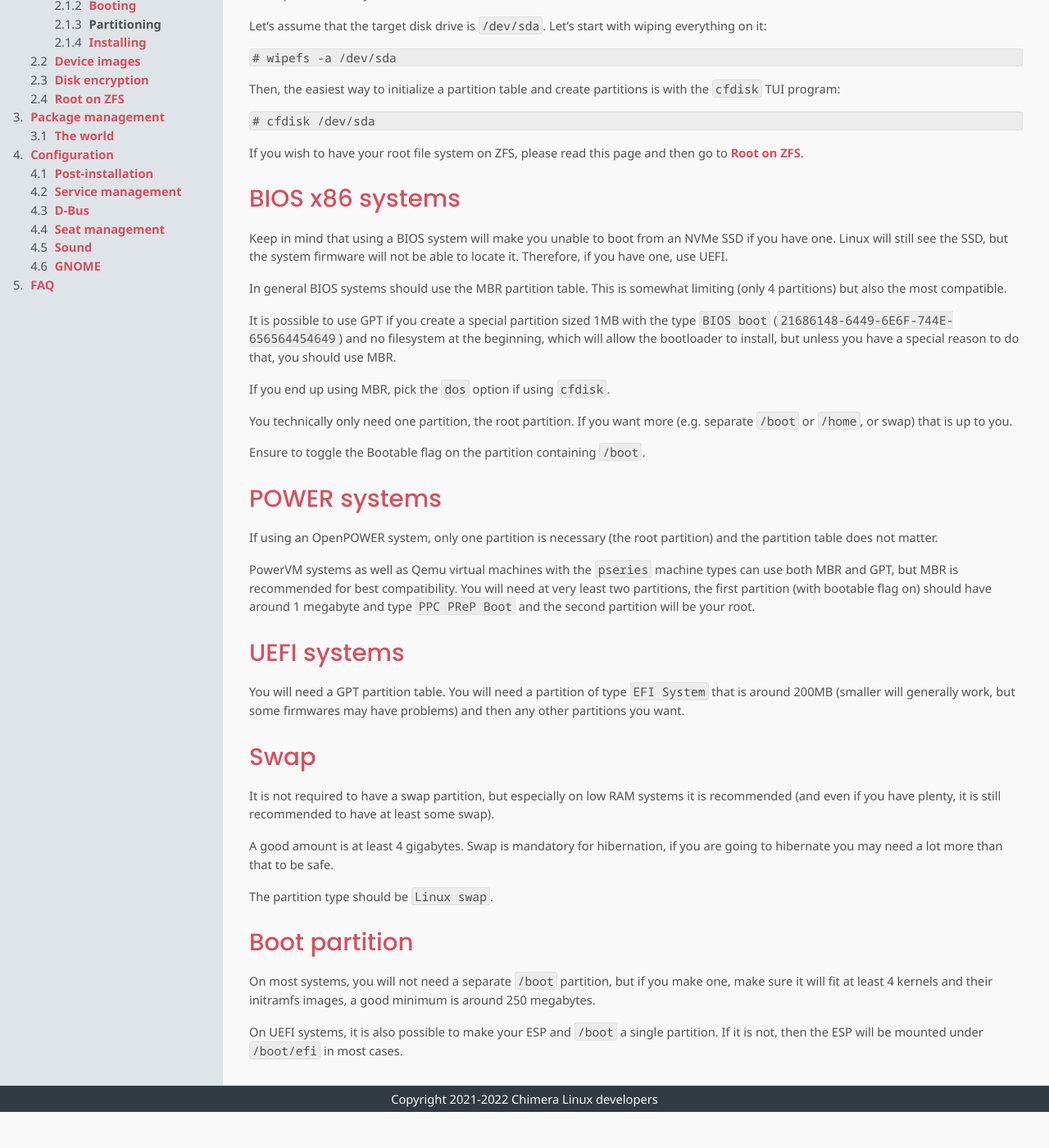
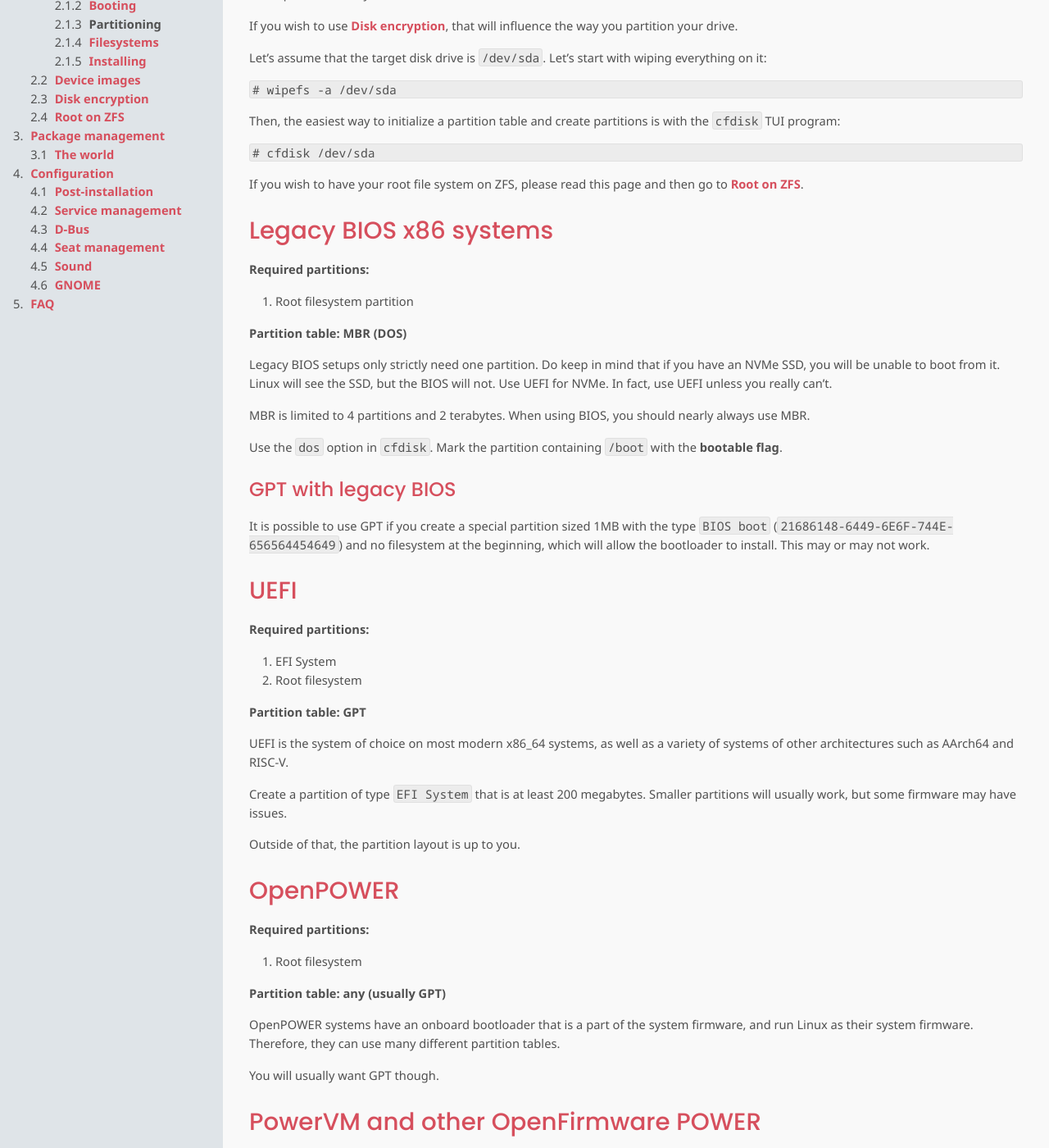
Before and after one commit to chimera-linux/chimera-linux.github.io, a Jekyll site: the page built from _docs/installation/live/partitioning.md, in a window 1280 px wide and 1400 px high, scrolled down 301 px. Shown: the whole window at 82% size. Built offline with Jekyll 4.4.1, drawn with Linux system fonts in a browser that asks for light colours; before the commit the page ends 1657 px from its top, so only the background shows below that; some of the changed text lies outside the part shown.

Commit message:
revamp the installation guide a bit

````diff
--- a/_docs/installation/live/boot.md
+++ b/_docs/installation/live/boot.md
@@ -35,18 +35,15 @@ When using virtual machines, you can pass the image like this:
 
 ## Serial console
 
-In general, the images are set up to boot graphically. A lot of
-systems do not have any kind of display connected, and a serial
-console has to be used instead.
+If you wish to use a serial terminal, you might have to do some
+additional setup, depending on the configuration.
 
-The live media initramfs is set up to automatically configure
-a `getty` for your serial console, as long as the console is
-enabled. This may be implicit (e.g. on some setups where there
-is no graphical display; your login prompt may come up completely
-automatically without doing anything) but in other cases you may
-have to set it on the kernel command line. This is particularly
-when you get the bootloader on your serial terminal, but no
-output after kernel selection.
+In a lot of cases, the kernel will output to serial console
+automatically, without doing anything. This is especially the
+case if you don't have a graphical output. However, if you do
+not get kernel output on your serial terminal (i.e. if the
+bootloader does appear but the kernel messages do not) you
+will have to enable it manually, with the `console=` parameter.
 
 On most `x86_64` setups, this will be `console=ttyS0`.
 
--- /dev/null
+++ b/_docs/installation/live/filesystems.md
@@ -0,0 +1,66 @@
+---
+layout: book
+title: Filesystems
+section: 2.1.4
+---
+
+This part assumes you have partitioned your drive in a way that
+is satisfactory for both you and your computer.
+
+If you are using root on [Root on ZFS](/docs/installation/zfs),
+chances are you have already formatted your partitions.
+
+Likewise, if you are using [Disk encryption](/docs/installation/encrypted),
+that will influence what you do here.
+
+## Root filesystem
+
+The filesystem you choose for the root partition is usually up to
+you. The typical most common choice of root filesystem is Ext4 or
+XFS. Chimera does not mandate anything specific.
+
+An example, assuming `/dev/sda2` is your root partition:
+
+```
+# mkfs.ext4 /dev/sda2
+```
+
+## Boot filesystem
+
+A common case for this is if your root filesystem is not supported
+by your bootloader, assuming it needs to be. Ext4 is a frequent
+choice as well, some people use Ext2 and others.
+
+## EFI System Partition
+
+The ESP always uses the FAT32 filesystem. Assuming it is `/dev/sda1`,
+you can format it like this:
+
+```
+# mkfs.vfat /dev/sda1
+```
+
+## PowerPC PReP Boot
+
+POWER systems using this partition do not put any filesystem on it.
+It is, however, very important for bootloader installation that it
+is empty.
+
+Assuming it's `/dev/sda1`, you should erase it:
+
+```
+# dd if=/dev/zero of=/dev/sda1
+```
+
+## Swap
+
+Let's assume you have a swap partition at `/dev/sda3`. You will
+want to create your swap space on it like this:
+
+```
+# mkswap /dev/sda3
+```
+
+## Other partitions
+
+This is usually up to you.
--- a/_docs/installation/live/install.md
+++ b/_docs/installation/live/install.md
@@ -1,60 +1,65 @@
 ---
 layout: book
 title: Installing
-section: 2.1.4
+section: 2.1.5
 ---
 
-This assumes you have partitioned your target drive.
-
-## Filesystems
-
-The next step is to format the partitions so that there is a file
-system on them.
-
-On EFI systems, the ESP needs to be FAT32 formatted. Assuming that
-your ESP is `/dev/sda1`, do the following:
-
-```
-# mkfs.vfat /dev/sda1
-```
-
-On POWER systems that need a PReP boot partition, this partition
-should be left raw and not formatted with anything.
-
-On all systems, you will need to format your root. A typical choice
-is Ext4. Assuming your root is `/dev/sda2`, do something like this:
-
-```
-# mkfs.ext4 /dev/sda2
-```
-
-You can use any file system you like, such as XFS, ZFS or Btrfs.
-The ISO images come with ZFS prebuilt kernel modules as well as
-userspace utilities to simplify such setups. Please follow the
-[Root on ZFS](/docs/installation/zfs) page if you wish to have
-your root filesystem on ZFS.
-
-If you have a swap partition, create your swap space, e.g. like:
-
-```
-# mkswap /dev/sda3
-```
+This assumes you have partitioned your target drive and formatted
+your partitions with the necessary filesystems.
 
 ## Mounting
 
-Create a mount point for the root partition.
+The first thing before you install the OS is to mount the partitions
+with the desired layout matching the final system.
+
+First, you need to mount the root partition. Create a mount point
+for it first:
 
 ```
 # mkdir /media/root
 ```
 
-Then mount it:
+Then mount it (assuming `/dev/sda2` for root partition):
 
 ```
 # mount /dev/sda2 /media/root
 ```
 
-## Install the system
+### UEFI
+
+You will want to mount the EFI System Partition as well. There
+are several locations, based on your layout. First, let's assume
+that the ESP is `/dev/sda1`.
+
+If you have a dedicated `/boot` partition (let's say `sda3`),
+mount it first:
+
+```
+# mkdir /media/root/boot
+# mount /dev/sda3 /media/root/boot
+```
+
+Regardless, mount the ESP:
+
+```
+# mkdir -p /media/root/boot/efi
+# mount /dev/sda1 /media/root/boot/efi
+```
+
+If your ESP and `/boot` are merged, do this instead:
+
+```
+# mkdir /media/root/boot
+# mount /dev/sda1 /media/root/boot
+```
+
+### Other partitions
+
+You will also want to mount other physical partitions you are
+using in the locations where they are going to be. Do keep in mind
+that for nested mountpoints, always mount parent partitions first.
+
+## Installation
 
 There are two ways you can install the system onto a partitioned,
 mounted drive. One is a local installation, which copies the live
@@ -117,48 +122,102 @@ After that, try again and there should be no more errors:
 # apk upgrade --available
 ```
 
-If you've installed from the network, you might need to add more
-packages.
+### Kernel installation
 
-For example the kernel:
+If you performed a local installation from the live image, it already
+comes with a kernel.
+
+Otherwise you might have to add it:
 
 ```
 # apk add linux-lts
 ```
 
-Or ZFS:
+If you wish to use ZFS, add that too:
 
 ```
 # apk add linux-lts-zfs-bin
 ```
 
-While inside the shell, you may also want to install any other initial
-package you want.
+### Fstab
 
-At this point, also add your filesystems to `/etc/fstab` as needed, in
-order to make sure e.g. your `/boot` gets mounted accordingly, or to
-make sure your root file system is mounted with the flags you want or
-follows the `fsck` behavior you want.
+Chimera comes with a default example `/etc/fstab`. It only contains
+a definition for the `tmpfs` at `/tmp`.
 
-It is recommended to use `PARTUUID` or `UUID` values for devices in
-`fstab` to make sure they will not change.
+Strictly speaking, this is technically enough, as having an entry
+for the root filesystem is optional and you might not have any other
+filesystems. However, it is recommended that you have a proper `fstab`,
+with which you can control mount flags as well as `fsck` behavior or
+e.g. whether the root filesystem is mounted read-only.
 
-At the end, create or refresh the initramfs:
+An example `/etc/fstab` for a root partition, ESP and `/tmp` may look
+for exmaple like this:
 
 ```
-# update-initramfs -c -k all
+/dev/disk/by-partuuid/... / ext4 defaults 0 1
+/dev/disk/by-partuuid/... /boot/efi vfat defaults 0 2
+tmpfs /tmp tmpfs defaults,nosuid,nodev 0 0
 ```
 
-## Bootloader
+It is not necessary to add entries for pseudo-filesystems such as the
+`/proc` or `/sys` mounts, but there is also no harm in adding them.
 
-You have a few choices as far as bootloader goes.
+The first column identifies the device. It is recommended that you always
+use unique paths such as `/dev/disk/by-partuuid` or `/dev/disk/by-uuid`,
+as names such as `/dev/sda` may change. For encrypted devices, you will
+want to use the `/dev/mapper` paths, e.g. `/dev/mapper/crypt-root`.
+
+The second column is the mount point. The entries should be specified
+in an order so that parent mounts come first.
+
+The third column specifies the file system, and the fourth column contains
+the mount options for it.
+
+The fifth column should usually be `0` and relates to `dump(8)`. The sixth
+column specifies the order for `fsck(8)`. Normally the root filesystem
+should specify `1` and other filesystems should specify `2`.
+
+If the root filesystem is not specified in `fstab`, Chimera will mount it
+as if it was specified with `defaults`, and will `fsck` it as if the sixth
+column was `1`.
+
+For more information, see `fstab(5)`.
+
+### Other packages
+
+You can install whichever other packages you like.
+
+### Root password
+
+Set your root password here, or you will not be able to log in:
+
+```
+# passwd root
+```
+
+### Serial login prompt (getty)
+
+While the live image autodetects this and lets you log in over serial
+terminal, the final system does not, and will only by default enable
+graphical `getty`.
+
+So for example you might want to do something like:
+
+```
+# ln -s ../agetty-ttyS0 /etc/dinit.d/boot.d/agetty-ttyS0
+```
+
+If the baud rate or other parameters need tweaking, you can copy them
+from the live system (e.g. `/etc/default/agetty-ttyS0`), as the live
+autodetection generates a configuration file if necessary.
 
 ### GRUB
 
-GRUB is a universal choice that will work on more or less every platform
-that Chimera supports.
+GRUB is a common bootloader that works on more or less every platform
+that Chimera supports. If you wish to use a different way to boot your
+system, skip this section.
 
-If your installation does not come with it, add it.
+First you will need to add it.
 
 Example for x86 BIOS:
 
@@ -248,13 +309,12 @@ Then generate the initial entries:
 
 You do not need to manually regenerate this on kernel updates.
 
-## Set a root password
+### Initramfs refresh
 
-If you do not set a root password, you will not be able to log in, as you
-do not have any other user yet. Therefore, do it now:
+After you have done everything else, create or refresh the initramfs:
 
 ```
-# passwd root
+# update-initramfs -c -k all
 ```
 
 ## Other post-installation tasks
--- a/_docs/installation/live/partitioning.md
+++ b/_docs/installation/live/partitioning.md
@@ -11,6 +11,9 @@ in to it.
 The first part of any installation is to partition your target drive.
 This will differ depending on your architecture and system firmware,
 but some parts will always be the same.
+
+If you wish to use [Disk encryption](/docs/installation/encrypted),
+that will influence the way you partition your drive.
 
 Let's assume that the target disk drive is `/dev/sda`. Let's start
 with wiping everything on it:
@@ -29,65 +32,118 @@ partitions is with the `cfdisk` TUI program:
 If you wish to have your root file system on ZFS, please read this
 page and then go to [Root on ZFS](/docs/installation/zfs).
 
-## BIOS x86 systems
+## Legacy BIOS x86 systems
 
-Keep in mind that using a BIOS system will make you unable to boot
-from an NVMe SSD if you have one. Linux will still see the SSD, but
-the system firmware will not be able to locate it. Therefore, if you
-have one, use UEFI.
+**Required partitions:**
 
-In general BIOS systems should use the MBR partition table. This is
-somewhat limiting (only 4 partitions) but also the most compatible.
+1. Root filesystem partition
+
+**Partition table: MBR (DOS)**
+
+Legacy BIOS setups only strictly need one partition. Do keep in mind
+that if you have an NVMe SSD, you will be unable to boot from it.
+Linux will see the SSD, but the BIOS will not. Use UEFI for NVMe.
+In fact, use UEFI unless you really can't.
+
+MBR is limited to 4 partitions and 2 terabytes. When using BIOS,
+you should nearly always use MBR.
+
+Use the `dos` option in `cfdisk`. Mark the partition containing `/boot`
+with the **bootable flag**.
+
+### GPT with legacy BIOS
 
 It is possible to use GPT if you create a special partition sized
 1MB with the type `BIOS boot` (`21686148-6449-6E6F-744E-656564454649`)
 and no filesystem at the beginning, which will allow the bootloader
-to install, but unless you have a special reason to do that, you
-should use MBR.
+to install. This may or may not work.
 
-If you end up using MBR, pick the `dos` option if using `cfdisk`.
+## UEFI
 
-You technically only need one partition, the root partition. If you
-want more (e.g. separate `/boot` or `/home`, or swap) that is up to you.
+**Required partitions:**
 
-Ensure to toggle the Bootable flag on the partition containing `/boot`.
+1. EFI System
+2. Root filesystem
 
-## POWER systems
+**Partition table: GPT**
 
-If using an OpenPOWER system, only one partition is necessary (the root
-partition) and the partition table does not matter.
+UEFI is the system of choice on most modern x86_64 systems, as well
+as a variety of systems of other architectures such as AArch64 and
+RISC-V.
 
-PowerVM systems as well as Qemu virtual machines with the `pseries`
-machine types can use both MBR and GPT, but MBR is recommended for
-best compatibility. You will need at very least two partitions, the
-first partition (with bootable flag on) should have around 1 megabyte
-and type `PPC PReP Boot` and the second partition will be your root.
+Create a partition of type `EFI System` that is at least 200 megabytes.
+Smaller partitions will usually work, but some firmware may have issues.
 
-## UEFI systems
+Outside of that, the partition layout is up to you.
 
-You will need a GPT partition table. You will need a partition of type
-`EFI System` that is around 200MB (smaller will generally work, but
-some firmwares may have problems) and then any other partitions you
-want.
+## OpenPOWER
 
-## Swap
+**Required partitions:**
 
-It is not required to have a swap partition, but especially on low RAM
-systems it is recommended (and even if you have plenty, it is still
-recommended to have at least some swap).
+1. Root filesystem
 
-A good amount is at least 4 gigabytes. Swap is mandatory for hibernation,
-if you are going to hibernate you may need a lot more than that to
-be safe.
+**Partition table: any (usually GPT)**
 
-The partition type should be `Linux swap`.
+OpenPOWER systems have an onboard bootloader that is a part of the
+system firmware, and run Linux as their system firmware. Therefore,
+they can use many different partition tables.
 
-## Boot partition
+You will usually want GPT though.
 
-On most systems, you will not need a separate `/boot` partition, but
-if you make one, make sure it will fit at least 4 kernels and their
-initramfs images, a good minimum is around 250 megabytes.
+## PowerVM and other OpenFirmware POWER
 
-On UEFI systems, it is also possible to make your ESP and `/boot`
-a single partition. If it is not, then the ESP will be mounted under
-`/boot/efi` in most cases.
+**Required partitions:**
+
+1. PowerPC PReP Boot
+2. Root filesystem
+
+**Partition table: MBR or GPT**
+
+Non-OpenPOWER systems of the POWER archictecture are usually this.
+Virtual machines (qemu) are usually also this. These systems use
+variants of OpenFirmware (IEEE1275).
+
+The first partition should be of `PowerPC PReP Boot` type and it should
+have around a megabyte. Virtual machines and newer physical systems
+will happily use either MBR or GPT, but you might want to stick with
+MBR for compatibility.
+
+## Other partitions
+
+### Swap
+
+This is not required, but you might want one, depending on your system
+RAM and other requirements (e.g. hibernation). The partition type should
+be `Linux swap`.
+
+A good amount is at least 4 gigabytes. The old guidelines for swap size
+based on your physical RAM no longer apply these days.
+
+Note that if you are planning to use disk encryption with LVM, you will
+most likely want to make swap a part of your LVM, as swap can expose
+secrets.
+
+### Separate `/boot`
+
+You can also have a separate `/boot` partition if you like. On EFI systems
+it is also possible to combine your `/boot` with the ESP. That allows for
+the following layouts:
+
+1. Root, `/boot` and ESP separate (3 partitions)
+2. Root, combined `/boot` and ESP (2 partitions)
+3. Root with `/boot`, separate ESP (2 partitions)
+
+It mostly comes down to your preference and special circumstances such as
+Secure Boot systems and the bootloader of choice.
+
+Sometimes, you may need a separate `/boot` because of your bootloader,
+if the bootloader does not support your root filesystem of choice.
+
+### Separate `/usr`
+
+This configuration is not supported in Chimera, as it's a fully usrmerged
+system. Please do not attempt this.
+
+### Separate `/home`
+
+This is up to you and can be used with all layouts.
````
Also changed, not shown: other parts of _docs/installation/live/boot.md (+3 -0 lines), other parts of _docs/installation/live/install.md (+3 -1 lines).
